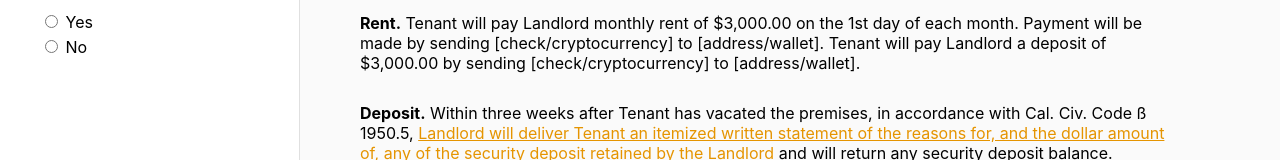
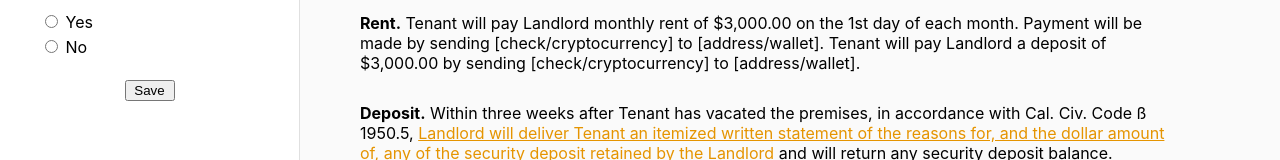
Before and after one commit to stephen-pon/ourterms, a React (Create React App) app: page /lease/confirm in a window 1280 px wide. Shown: the part 282-442 px from the top of the page. Built offline with nearby package versions, Linux system fonts and the light colour scheme.

Commit message:
push to dashboard on confirm

```diff
--- a/src/components/Lease/LeaseActions/LeaseSign/LeaseSign.js
+++ b/src/components/Lease/LeaseActions/LeaseSign/LeaseSign.js
@@ -50,7 +50,7 @@ class LeaseSign extends PureComponent {
   confirmAction() {
     // insert name and email handling code here
     alert('Lease has been emailed to you and your tenant for signature.');
-    window.location.href = '/dashboard'; /* FIX THIS */
+    window.location.href = '/lease/' + this.props.current_lease;
   };
 
   render() {
@@ -66,13 +66,13 @@ class LeaseSign extends PureComponent {
           <h1 className={classes.h1}>123 Main Street</h1>
           <hr className={classes.hr}></hr>
           <div className={classes.container + ' ' + classes.border}>
-              <div className={classes.card}>
-                <h3>Create a new lease</h3>
-                <div>Enter tenant's name and email:</div><p></p>
-                Name <input style={{margin: 20}} type='text' required></input><br></br>
-                Email <input style={{margin: 20}} type='email' required></input>
-                <div className={classes.button} style={{backgroundColor: 'white'}} onClick={this.confirmAction}>Email contract for signature</div>
-              </div>
+            <div className={classes.card}>
+              <h3>Create a new lease</h3>
+              <div>Enter tenant's name and email:</div><p></p>
+              Name <input style={{ margin: 20 }} type='text' required></input><br></br>
+              Email <input style={{ margin: 20 }} type='email' required></input>
+              <div className={classes.button} style={{ backgroundColor: 'white' }} onClick={this.confirmAction.bind(this)}>Email contract for signature</div>
+            </div>
           </div>
         </div>
       </div>
@@ -80,6 +80,8 @@ class LeaseSign extends PureComponent {
   }
 }
 
-LeaseSign.propTypes = {};
+LeaseSign.propTypes = {
+  current_lease: PropTypes.string
+};
 
 export default withStyles(styles)(LeaseSign);
--- a/src/components/Lease/LeaseActions/LeaseSign/LeaseSignContainer.js
+++ b/src/components/Lease/LeaseActions/LeaseSign/LeaseSignContainer.js
@@ -4,8 +4,9 @@ import LeaseSign from './LeaseSign';
 
 
 const mapStateToProps = state => {
+
   return {
-
+    current_lease: state.lease.current_lease
   }
 };
 
--- a/src/components/Lease/LeaseConfirm/Sidebar/Sidebar.js
+++ b/src/components/Lease/LeaseConfirm/Sidebar/Sidebar.js
@@ -38,10 +38,22 @@ const styles = (theme) => ({
   },
   radioButton: {
 
+  },
+  button: {
+    width: 50
+  },
+  buttonArea: {
+    paddingTop: 10,
+    display: 'flex',
+    justifyContent: 'space-around'
   }
 });
 
 class Sidebar extends PureComponent {
+
+  save() {
+    this.props.saveHit();
+  }
 
   render() {
     const {
@@ -90,11 +102,16 @@ class Sidebar extends PureComponent {
             </span>
           </form>
         </List>
+        <span className={classes.buttonArea}>
+          <button className={classes.button} onClick={this.save.bind(this)}>Save</button>
+        </span>
       </Drawer>
     );
   }
 }
 
-Sidebar.propTypes = {};
+Sidebar.propTypes = {
+  saveHit: PropTypes.func
+};
 
 export default withStyles(styles)(Sidebar);
--- a/src/components/Lease/LeaseConfirm/Sidebar/SidebarContainer.js
+++ b/src/components/Lease/LeaseConfirm/Sidebar/SidebarContainer.js
@@ -1,5 +1,7 @@
 import { connect } from 'react-redux';
 import { bindActionCreators } from 'redux';
+import { push } from 'connected-react-router';
+
 import Sidebar from './Sidebar';
 
 
@@ -10,7 +12,7 @@ const mapStateToProps = state => {
 };
 
 const mapDispatchToProps = dispatch => bindActionCreators({
-
+  saveHit: () => push('/dashboard')
 }, dispatch);
 
 const SidebarContainer = connect(mapStateToProps, mapDispatchToProps)(Sidebar);
```
Also changed, not shown: src/components/Lease/LeaseActions/LeaseAccess/LeaseAccess.js (+3 -12 lines).
